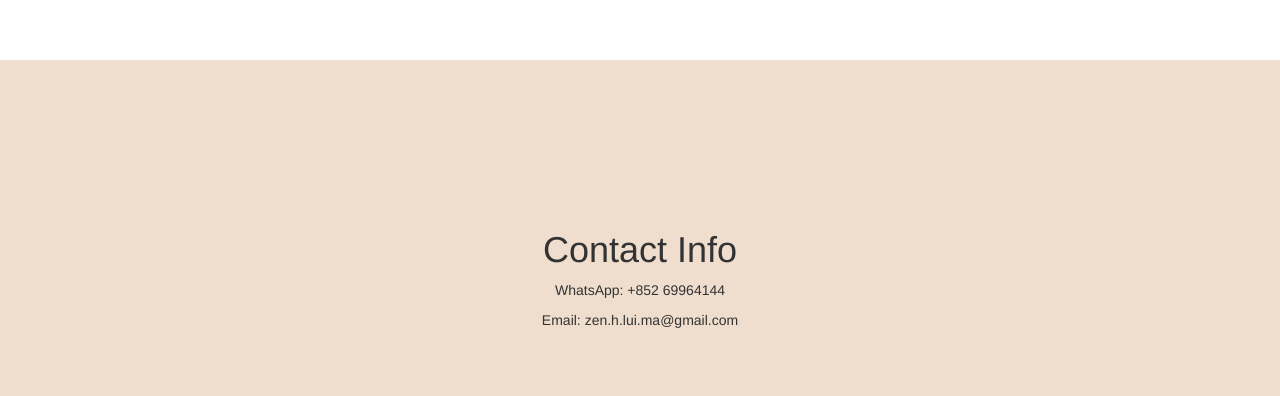
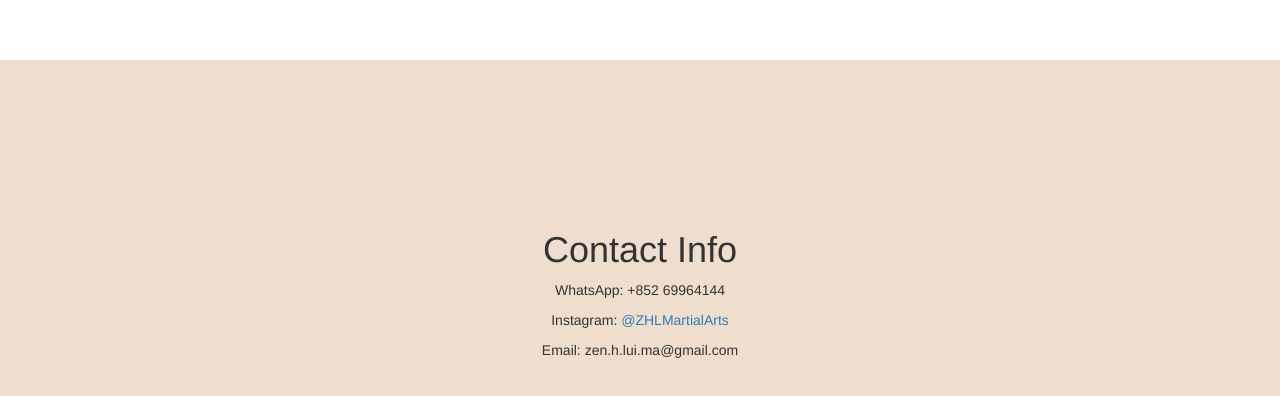
Before and after one commit to michael-zen-hang-lui/zhlma, a plain HTML site: page index.html in a window 1280 px wide. Shown: the part 2340-2736 px from the top of the page. Drawn offline with Linux system fonts and the light colour scheme.

Commit message:
Update index.html

```diff
--- a/index.html
+++ b/index.html
@@ -104,6 +104,7 @@
                 <div class="col-lg-12">
                     <h1>Contact Info</h1>
                     <p>WhatsApp: +852 69964144</p>
+                    <p>Instagram: <a href=https://www.instagram.com/zhlmartialarts>@ZHLMartialArts</a>
                     <p>Email: zen.h.lui.ma@gmail.com</p>
                     </p>
                 </div>
```
